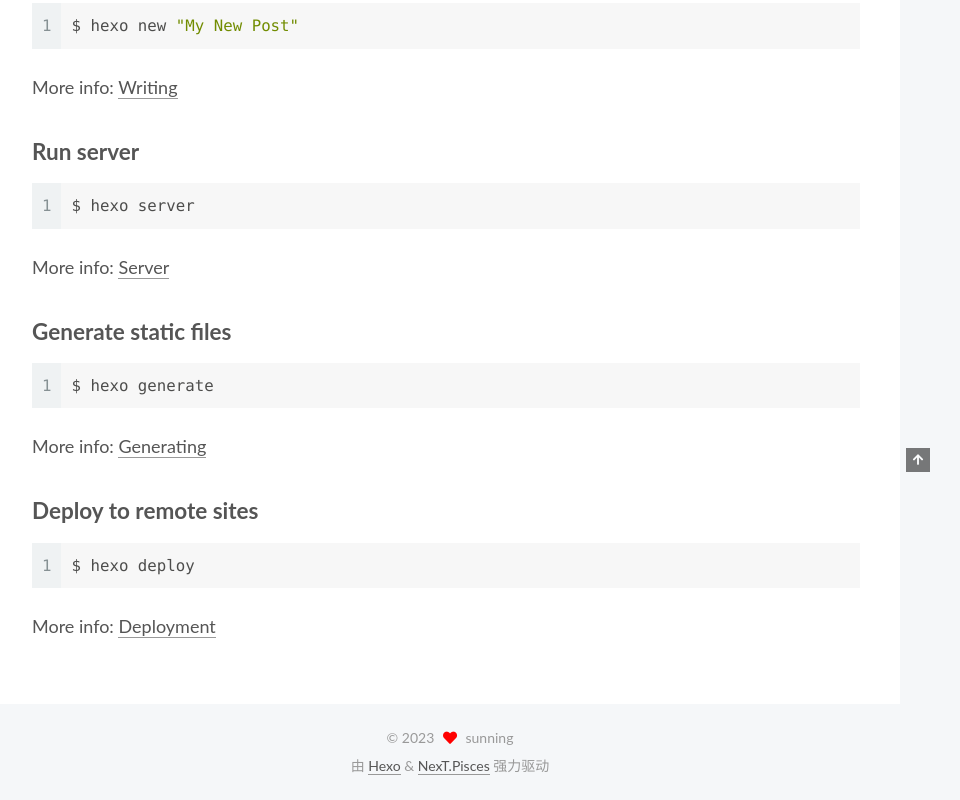
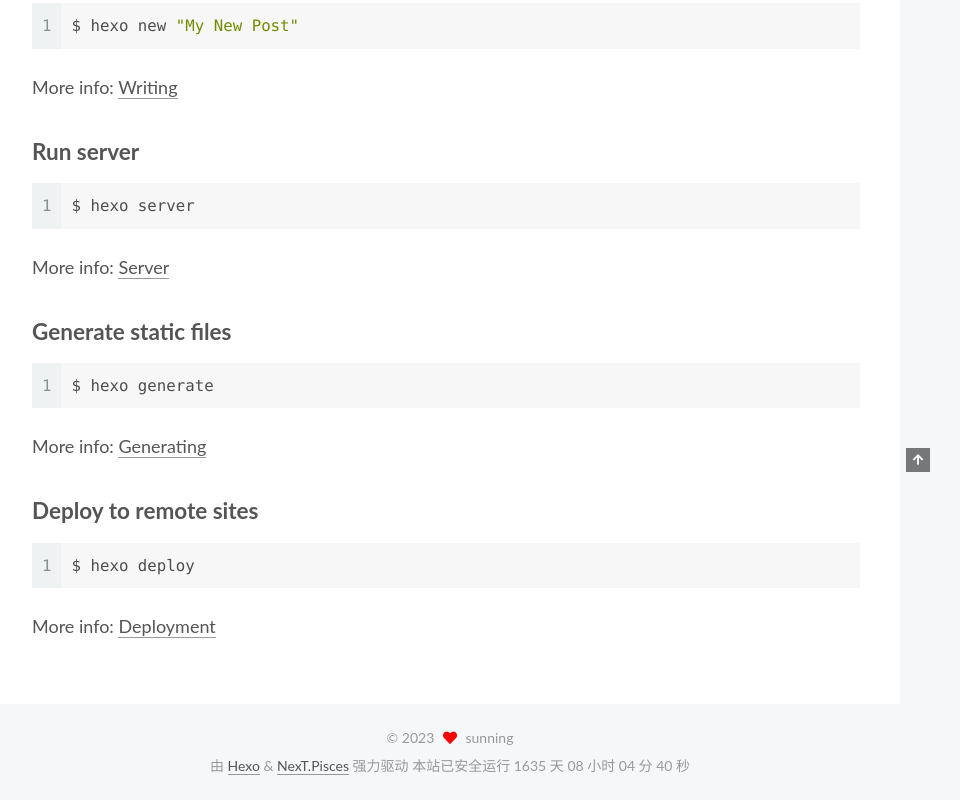
Before and after one commit to SuenNing1999/SuenNing1999.github.io, a plain HTML site: page 2023/02/01/hello-world/index.html in a window 1280 px wide. Shown: the part 428-1228 px from the top of the page, without its empty margins (320-1280 px from the left). Drawn offline with Linux system fonts and the light colour scheme.

Commit message:
Site updated: 2023-02-01 09:42:33

```diff
--- a/2023/02/01/hello-world/index.html
+++ b/2023/02/01/hello-world/index.html
@@ -321,6 +321,25 @@
   <div class="powered-by">由 <a href="https://hexo.io/" class="theme-link" rel="noopener" target="_blank">Hexo</a> & <a href="https://pisces.theme-next.org/" class="theme-link" rel="noopener" target="_blank">NexT.Pisces</a> 强力驱动
   </div>
 
+<span id="timeDate">载入天数...</span><span id="times">载入时分秒...</span>
+<script>
+    var now = new Date();
+    function createtime() {
+        var grt= new Date("08/10/2018 17:38:00");//在此处修改你的建站时间，格式：月/日/年 时:分:秒
+        now.setTime(now.getTime()+250);
+        days = (now - grt ) / 1000 / 60 / 60 / 24; dnum = Math.floor(days);
+        hours = (now - grt ) / 1000 / 60 / 60 - (24 * dnum); hnum = Math.floor(hours);
+        if(String(hnum).length ==1 ){hnum = "0" + hnum;} minutes = (now - grt ) / 1000 /60 - (24 * 60 * dnum) - (60 * hnum);
+        mnum = Math.floor(minutes); if(String(mnum).length ==1 ){mnum = "0" + mnum;}
+        seconds = (now - grt ) / 1000 - (24 * 60 * 60 * dnum) - (60 * 60 * hnum) - (60 * mnum);
+        snum = Math.round(seconds); if(String(snum).length ==1 ){snum = "0" + snum;}
+        document.getElementById("timeDate").innerHTML = "本站已安全运行 "+dnum+" 天 ";
+        document.getElementById("times").innerHTML = hnum + " 小时 " + mnum + " 分 " + snum + " 秒";
+    }
+setInterval("createtime()",250);
+</script>
+
+
 
 
 
--- a/css/main.css
+++ b/css/main.css
@@ -1168,7 +1168,7 @@ pre .javascript .function {
 }
 .links-of-author a::before,
 .links-of-author span.exturl::before {
-  background: #ff417c;
+  background: #ff163c;
   border-radius: 50%;
   content: ' ';
   display: inline-block;
```
Also changed, not shown: archives/2023/02/index.html (+19 -0 lines), archives/2023/index.html (+19 -0 lines), archives/index.html (+19 -0 lines), index.html (+19 -0 lines).
